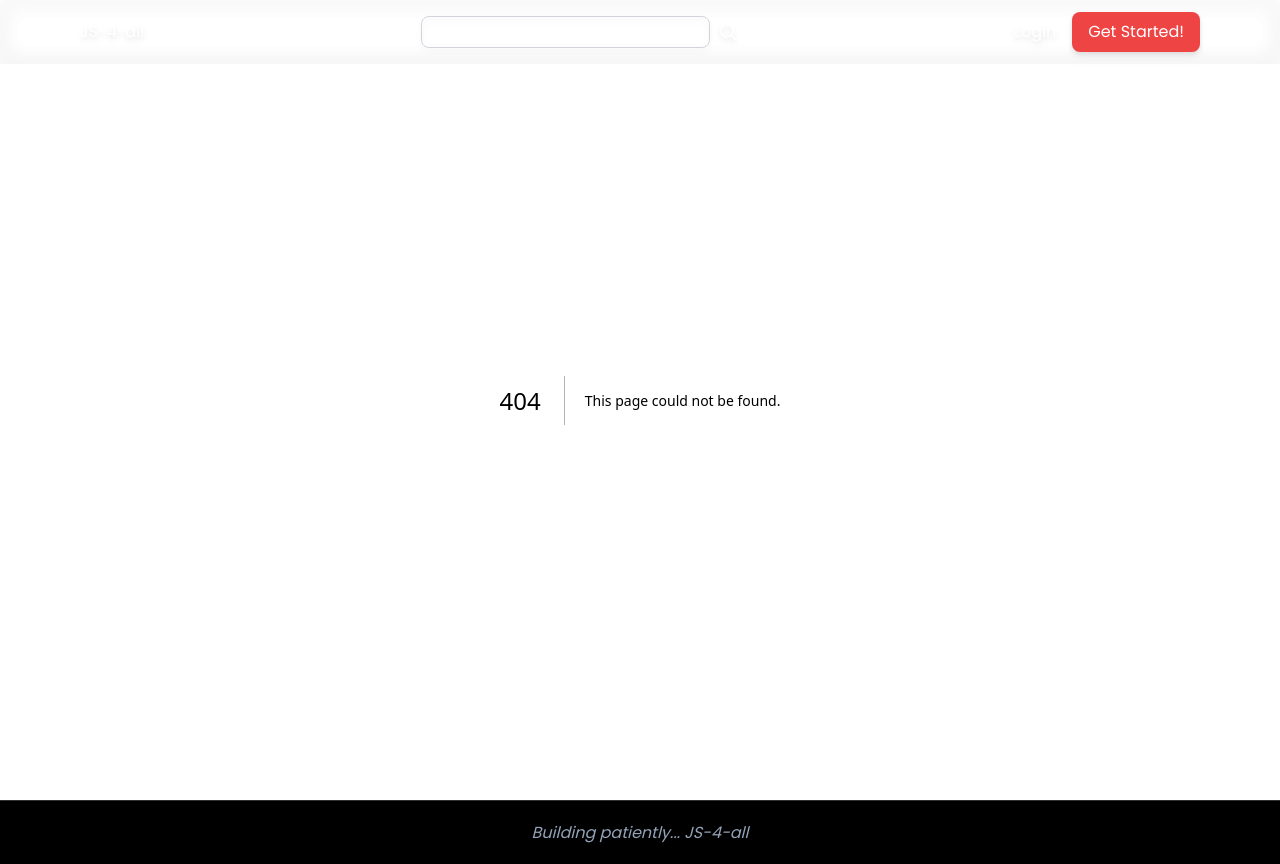
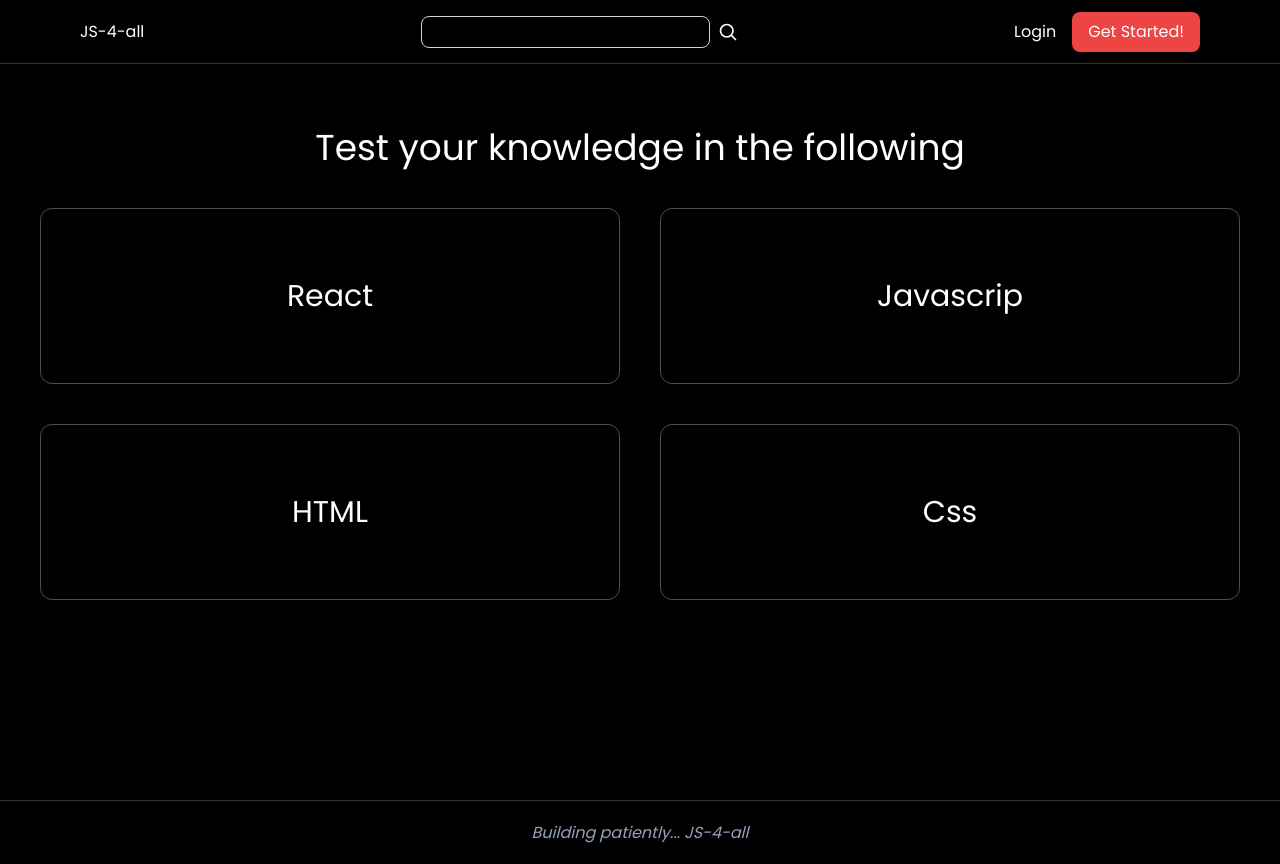
Before and after one commit to wenghaishi/JS-4-All, a Next.js app: page /flashcards in a window 1280 px wide. Before the commit this address had no page. Built offline with nearby package versions, Linux system fonts and the light colour scheme.

Commit message:
added flashcards page

```diff
--- /dev/null
+++ b/app/api/flashcards/route.js
@@ -0,0 +1,9 @@
+import connectDB from "@/lib/mongodb";
+import Question from "@/models/Question";
+import { NextResponse } from "next/server";
+
+export async function GET() {
+  await connectDB();
+  const questions = await Question.find();
+  return NextResponse.json(questions);
+}
--- a/app/components/Features.jsx
+++ b/app/components/Features.jsx
@@ -8,10 +8,10 @@ function Features() {
           <h2 className="text-3xl mb-2">Algorithm questions</h2>
           <p>Practice data structures and algorithm questions.</p>
         </Link>
-        <div className="p-12 border rounded-xl border-neutral-100/30 flex flex-col items-center justify-evenly text-center feature-card2">
+        <Link href="/flashcards" className="p-12 border rounded-xl border-neutral-100/30 flex flex-col items-center justify-evenly text-center feature-card2">
           <h2 className="text-3xl mb-2">Flashcards MCQ</h2>
           <p>Test your theory knowledge.</p>
-        </div>
+        </Link>
         <div className="p-12 border rounded-xl border-neutral-100/30 flex flex-col items-center justify-evenly text-center feature-card3">
           <h2 className="text-3xl mb-2">Lessons</h2>
           <p>Quick lessons on javascript</p>
--- /dev/null
+++ b/app/flashcards/javascript/page.jsx
@@ -0,0 +1,6 @@
+function page() {
+  return (
+    <div className="bg-black pt-16 h-screen text-white">javascript page</div>
+  )
+}
+export default page
--- /dev/null
+++ b/app/flashcards/page.jsx
@@ -0,0 +1,15 @@
+function page() {
+  return (
+    <div className="h-screen bg-black text-white pt-16 flex flex-col items-center">
+      <h1 className="tex-white text-4xl mt-16">Test your knowledge in the following</h1>
+      <div className="grid grid-cols-2 w-full px-10 gap-10 mt-10">
+        <div className="border border-neutral-50/30 rounded-xl flex items-center justify-center h-44 text-3xl">React</div>
+        <div className="border border-neutral-50/30 rounded-xl flex items-center justify-center h-44 text-3xl">Javascrip</div>
+        <div className="border border-neutral-50/30 rounded-xl flex items-center justify-center h-44 text-3xl">HTML</div>
+        <div className="border border-neutral-50/30 rounded-xl flex items-center justify-center h-44 text-3xl">Css</div>
+
+      </div>
+    </div>
+  )
+}
+export default page
```
